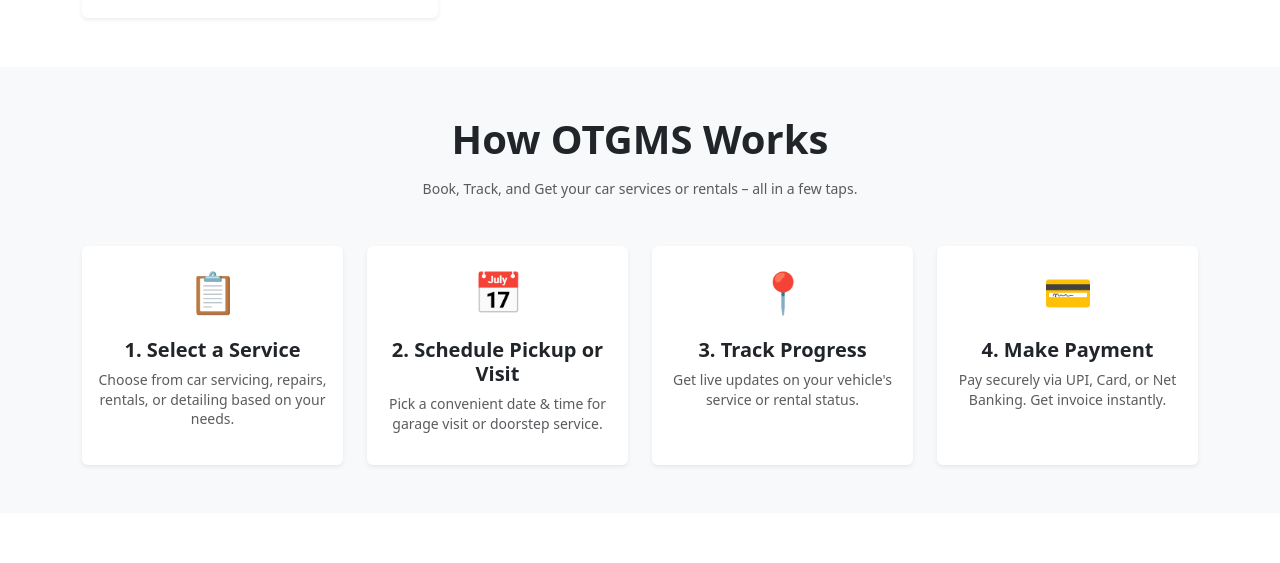
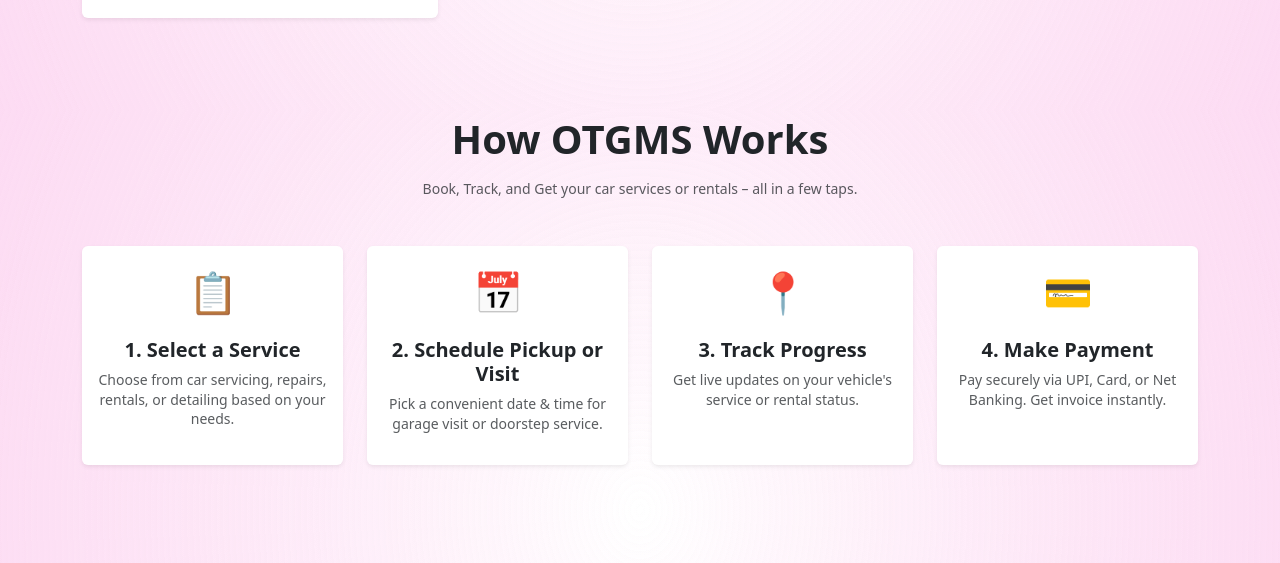
Before and after one commit to Psantosh77/OTMS, a React (Vite) app in the folder Frontend/: page / in a window 1280 px wide. Shown: the part 1490-2053 px from the top of the page. Built offline with nearby package versions, Linux system fonts and the light colour scheme; no server answers; a web font is replaced by a local one.

Commit message:
Save my current changes

```diff
--- a/Frontend/src/components/HowItWorks.jsx
+++ b/Frontend/src/components/HowItWorks.jsx
@@ -28,8 +28,12 @@ const steps = [
 
 const HowItWorks = () => {
   return (
-    <section className="py-5 bg-light" id="how-it-works">
-      <div className="container text-center">
+    <section className="relative py-5  overflow-hidden" id="how-it-works">
+
+      {/* Background */}
+      <div className="absolute top-0 left-0 z-[-2] h-screen w-screen rotate-180 transform bg-white bg-[radial-gradient(60%_120%_at_50%_50%,hsla(0,0%,100%,0)_0,rgba(252,205,238,.5)_100%)]"></div>
+
+      <div className="container text-center relative z-10">
         <h2 className="fw-bold display-6 mb-3 text-dark">How OTGMS Works</h2>
         <p className="text-muted mb-5">
           Book, Track, and Get your car services or rentals – all in a few taps.
@@ -38,7 +42,7 @@ const HowItWorks = () => {
         <div className="row g-4">
           {steps.map((step, index) => {
             const { ref, inView } = useInView({
-              triggerOnce: false, // Scroll ke sath har baar chale
+              triggerOnce: false,
               threshold: 0.8,
             });
 
@@ -49,7 +53,7 @@ const HowItWorks = () => {
                   className={`card h-100 shadow-sm border-0 ${
                     inView ? "animate__animated animate__flipInX" : ""
                   }`}
-  style={{ animationDuration: "2s" }} // speed slow ki
+                  style={{ animationDuration: "2s" }}
                 >
                   <div className="card-body text-center">
                     <div className="fs-1 mb-3">{step.icon}</div>
--- a/Frontend/src/components/Services.jsx
+++ b/Frontend/src/components/Services.jsx
@@ -14,7 +14,7 @@ const services = [
 
 const Services = () => {
   return (
-    <section className="py-5 bg-white" id="services">
+    <section className="py-5" id="services">
       <div className="container text-center">
         <h2 className="fw-bold display-6 text-dark mb-3">Our Services</h2>
         <p className="text-muted mb-5">
--- a/Frontend/src/components/Testimonials.jsx
+++ b/Frontend/src/components/Testimonials.jsx
@@ -27,7 +27,7 @@ const testimonials = [
 
 const Testimonials = () => {
   return (
-    <section className="py-5 bg-light" id="testimonials">
+    <section className="py-5" id="testimonials">
       <div className="container text-center">
         <h2 className="fw-bold display-6 mb-3 text-dark">What Our Customers Say</h2>
         <p className="text-muted mb-5">Real reviews from real users across India.</p>
--- a/Frontend/src/components/WhyChooseUs.jsx
+++ b/Frontend/src/components/WhyChooseUs.jsx
@@ -35,7 +35,7 @@ const features = [
 
 const WhyChooseUs = () => {
   return (
-    <section className="py-5 bg-white" id="why-choose-us">
+    <section className="py-5 " id="why-choose-us">
       <div className="container text-center">
         <h2 className="fw-bold display-6 mb-3 text-dark">Why Choose OTGMS?</h2>
         <p className="text-muted mb-5">
--- a/Frontend/src/index.css
+++ b/Frontend/src/index.css
@@ -27,6 +27,17 @@ body {
   -moz-osx-font-smoothing: grayscale;
 }
 
+body, #root {
+
+  background: radial-gradient(
+    60% 120% at 50% 50%,
+    hsla(0,0%,100%,0) 0%,
+    rgba(252,205,238,0.5) 100%
+  );
+  background-attachment: fixed; /* Scroll ke sath move na kare */
+  background-repeat: no-repeat;
+  background-size: cover;
+}
 a {
   font-weight: 500;
   color: var(--color-link);
--- a/Frontend/src/pages/Client/About.jsx
+++ b/Frontend/src/pages/Client/About.jsx
@@ -14,7 +14,7 @@ const About = () => {
 
         <div className="row justify-content-center">
           <div className="col-lg-10">
-            <p className="lead text-justify">
+            <p className="lead text-justify "style={{color:'black'}}>
               OTGMS (On-The-Go Motor Services) is a one-stop platform designed to bring car services and rentals into the digital era.
               Whether you're a B2C customer looking for fast service or a B2B fleet manager seeking accountability and scale,
               OTGMS delivers with verified garages, transparent pricing, live tracking, and doorstep convenience.
--- a/Frontend/src/pages/Client/Blog.jsx
+++ b/Frontend/src/pages/Client/Blog.jsx
@@ -115,7 +115,7 @@ useEffect(() => {
     {/* Tumhara back side */}
     <div className="flip-card-back">
       <span className="category">{blog.category}</span> <h3>{blog.title}</h3> <p>{blog.desc}</p>
-      <button
+      <button className="read-me"
         onClick={(e) => {
           e.stopPropagation(); // flip na ho jab button click ho
           openModal(blog);
--- a/Frontend/src/styles/Blog.css
+++ b/Frontend/src/styles/Blog.css
@@ -126,7 +126,7 @@
       object-fit: cover;
     }
     .flip-card-back {
-      background: #fff;
+     background: linear-gradient(90deg, #ff6b35 0%, #f7931e 100%);
       transform: rotateY(180deg);
       display: flex;
       flex-direction: column;
@@ -136,7 +136,7 @@
     }
     .category {
       background: #ff5722;
-      color: white;
+      color: rgb(12, 12, 12);
       font-size: 12px;
       padding: 5px 10px;
       border-radius: 20px;
@@ -149,7 +149,7 @@
     }
     p {
       font-size: 14px;
-      color: #666;
+      color: #ffffff;
       line-height: 1.4;
     }
     /* Read More Button */
```
Also changed, not shown: Frontend/src/components/Background.jsx (added, +16 -0 lines). Lines whose indentation alone changed are shown as unchanged.
